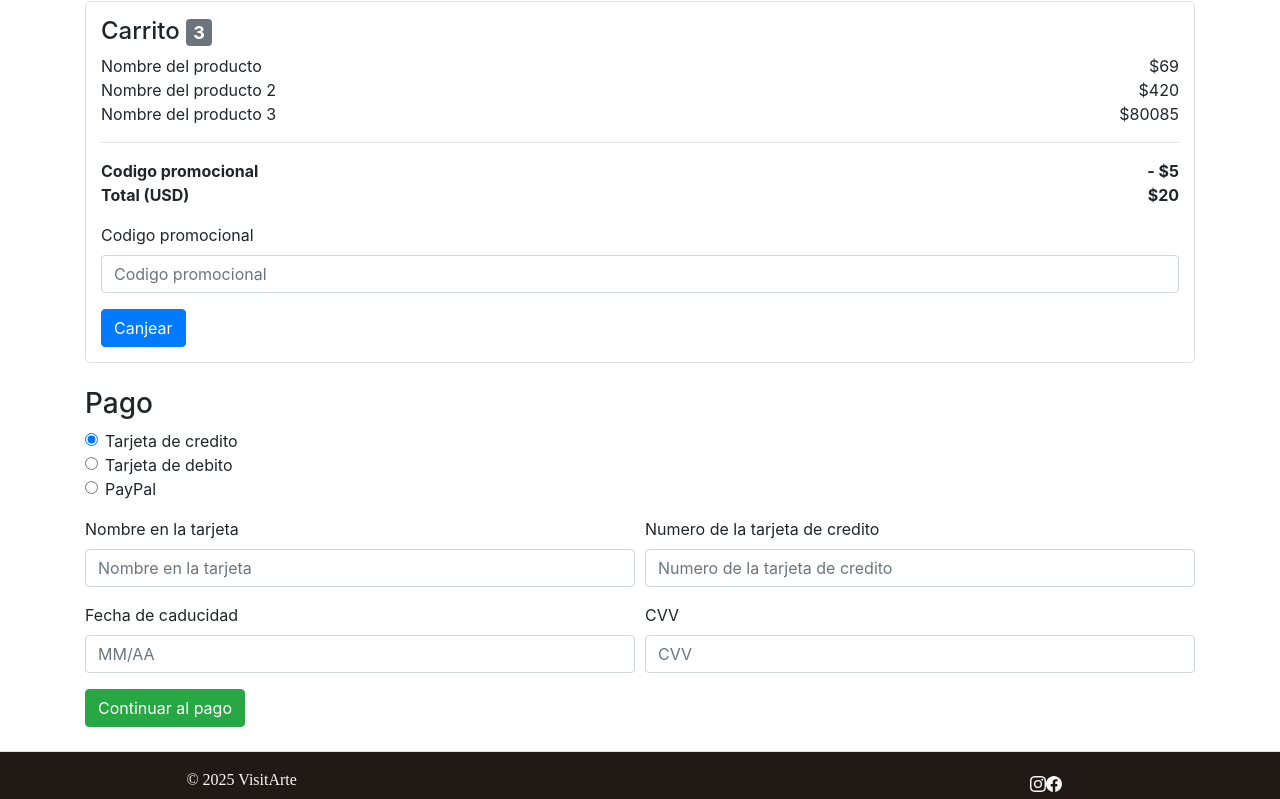
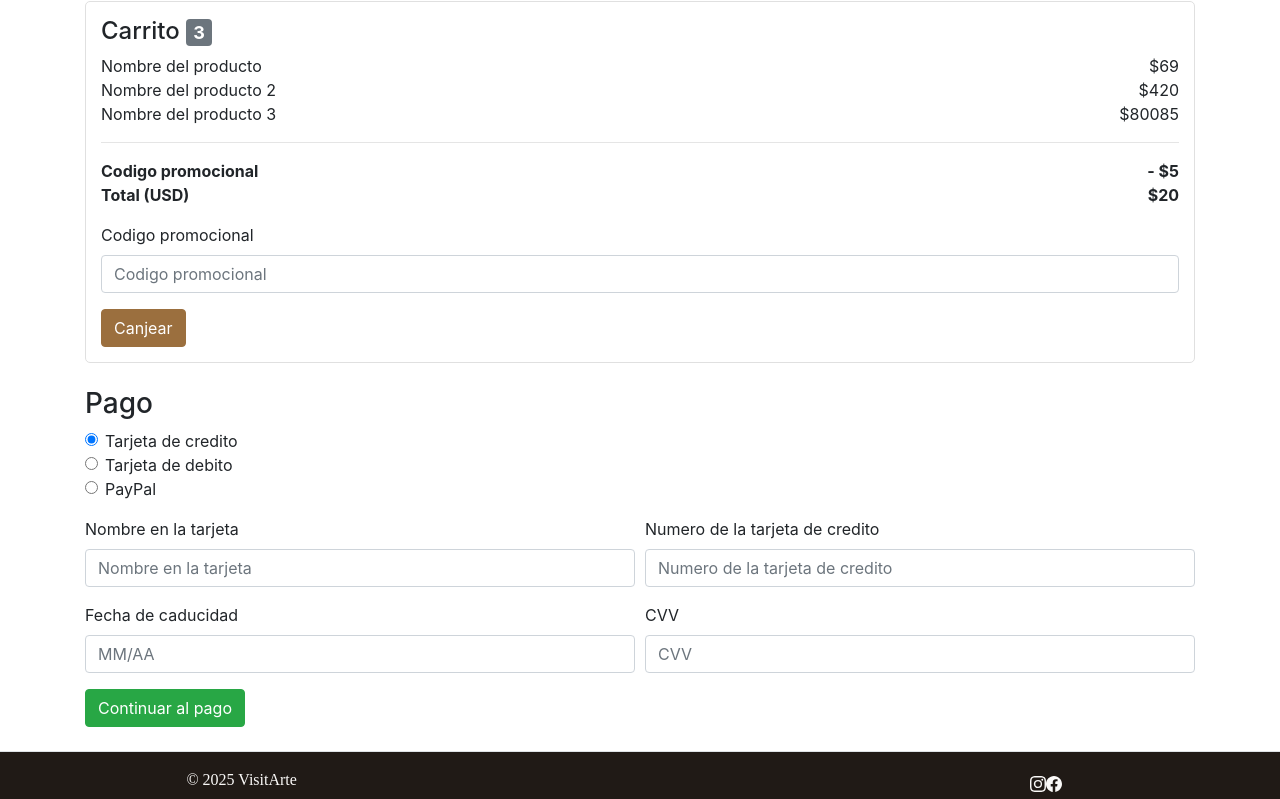
Before and after one commit to villamario7/Museo-Angular, an Angular app in the folder museo-angular/: page /pago in a window 1280 px wide. Shown: the part 877-1676 px from the top of the page. Built offline with nearby package versions, Linux system fonts and the light colour scheme.

Commit message:
css general

```diff
--- a/museo-angular/src/styles.css
+++ b/museo-angular/src/styles.css
@@ -1 +1,21 @@
 /* You can add global styles to this file, and also import other style files */
+/* Archivo styles.css */
+
+/* Cambiar todos los botones btn-primary a marrón */
+.btn-primary {
+    background-color: #9b6f3e !important;
+    border-color: #9b6f3e !important;
+  }
+
+  .btn-primary:hover {
+    background-color: #814c14 !important;
+    border-color: #814c14 !important;
+  }
+
+  .btn-primary:focus, .btn-primary.focus {
+    box-shadow: 0 0 0 0.25rem rgba(157, 111, 62, 0.5) !important;
+  }
+
+  footer p {
+    margin: 0;
+  }
```
